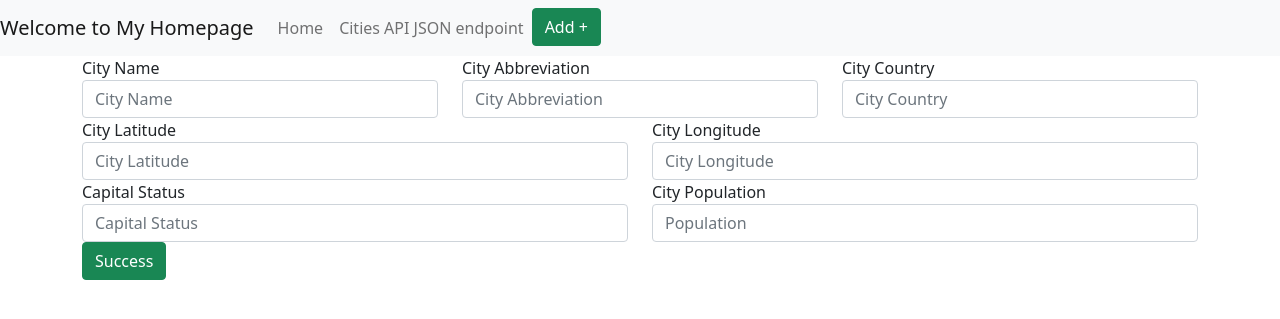
After one commit to lchave/IS601_PythonDockerFlaskMySQLPyCharm03, a Flask app: page /cities/new in a window 1280 px wide. The commit adds this page. Shown: the top 319 px of the page. Run offline with Flask 2, Linux system fonts and the light colour scheme.

Commit message:
Task: Added new html files and updated existing code.

```diff
--- a/app/app.py
+++ b/app/app.py
@@ -1,45 +1,120 @@
 from typing import List, Dict
-import mysql.connector
 import simplejson as json
-from flask import Flask, Response
+from flask import Flask, request, Response, redirect
 from flask import render_template
+from flaskext.mysql import MySQL
+from pymysql.cursors import DictCursor
 
 app = Flask(__name__)
+mysql = MySQL(cursorclass=DictCursor)
+
+app.config['MYSQL_DATABASE_HOST'] = 'db'
+app.config['MYSQL_DATABASE_USER'] = 'root'
+app.config['MYSQL_DATABASE_PASSWORD'] = 'root'
+app.config['MYSQL_DATABASE_PORT'] = 3306
+app.config['MYSQL_DATABASE_DB'] = 'citiesData'
+mysql.init_app(app)
 
 
-def cities_import() -> List[Dict]:
-    config = {
-        'user': 'root',
-        'password': 'root',
-        'host': 'db',
-        'port': '3306',
-        'database': 'citiesData'
-    }
-    connection = mysql.connector.connect(**config)
-    cursor = connection.cursor(dictionary=True)
-
+@app.route('/', methods=['GET'])
+def index():
+    user = {'username': 'Cities Project'}
+    cursor = mysql.get_db().cursor()
     cursor.execute('SELECT * FROM tblCitiesImport')
     result = cursor.fetchall()
-
-    cursor.close()
-    connection.close()
-
-    return result
+    return render_template('index.html', title='Home', user=user, cities=result)
 
 
-@app.route('/')
-def index():
-    user = {'username': 'Luis'}
-    cities_data = cities_import()
-    return render_template('index.html', title='Home', user=user, cities=cities_data)
+@app.route('/view/<int:city_id>', methods=['GET'])
+def record_view(city_id):
+    cursor = mysql.get_db().cursor()
+    cursor.execute('SELECT * FROM tblCitiesImport WHERE id=%s', city_id)
+    result = cursor.fetchall()
+    return render_template('view.html', title='View Form', city=result[0])
 
 
-@app.route('/api/cities')
-def cities() -> str:
-    js = json.dumps(cities_import())
-    resp = Response(js, status=200, mimetype='application/json')
+@app.route('/edit/<int:city_id>', methods=['GET'])
+def form_edit_get(city_id):
+    cursor = mysql.get_db().cursor()
+    cursor.execute('SELECT * FROM tblCitiesImport WHERE id=%s', city_id)
+    result = cursor.fetchall()
+    return render_template('edit.html', title='Edit Form', city=result[0])
+
+
+@app.route('/edit/<int:city_id>', methods=['POST'])
+def form_update_post(city_id):
+    cursor = mysql.get_db().cursor()
+    inputData = (request.form.get('fldName'), request.form.get('fldLat'), request.form.get('fldLong'),
+                 request.form.get('fldCountry'), request.form.get('fldAbbreviation'),
+                 request.form.get('fldCapitalStatus'), request.form.get('fldPopulation'), city_id)
+    sql_update_query = """UPDATE tblCitiesImport t SET t.fldName = %s, t.fldLat = %s, t.fldLong = %s, t.fldCountry =
+    %s, t.fldAbbreviation = %s, t.fldCapitalStatus = %s, t.fldPopulation = %s WHERE t.id = %s """
+    cursor.execute(sql_update_query, inputData)
+    mysql.get_db().commit()
+    return redirect("/", code=302)
+
+@app.route('/cities/new', methods=['GET'])
+def form_insert_get():
+    return render_template('new.html', title='New City Form')
+
+
+@app.route('/cities/new', methods=['POST'])
+def form_insert_post():
+    cursor = mysql.get_db().cursor()
+    inputData = (request.form.get('fldName'), request.form.get('fldLat'), request.form.get('fldLong'),
+                 request.form.get('fldCountry'), request.form.get('fldAbbreviation'),
+                 request.form.get('fldCapitalStatus'), request.form.get('fldPopulation'))
+    sql_insert_query = """INSERT INTO tblCitiesImport (fldName,fldLat,fldLong,fldCountry,fldAbbreviation,fldCapitalStatus,fldPopulation) VALUES (%s, %s,%s, %s,%s, %s,%s) """
+    cursor.execute(sql_insert_query, inputData)
+    mysql.get_db().commit()
+    return redirect("/", code=302)
+
+@app.route('/delete/<int:city_id>', methods=['POST'])
+def form_delete_post(city_id):
+    cursor = mysql.get_db().cursor()
+    sql_delete_query = """DELETE FROM tblCitiesImport WHERE id = %s """
+    cursor.execute(sql_delete_query, city_id)
+    mysql.get_db().commit()
+    return redirect("/", code=302)
+
+
+@app.route('/api/v1/cities', methods=['GET'])
+def api_browse() -> str:
+    cursor = mysql.get_db().cursor()
+    cursor.execute('SELECT * FROM tblCitiesImport')
+    result = cursor.fetchall()
+    json_result = json.dumps(result);
+    resp = Response(json_result, status=200, mimetype='application/json')
+    return resp
+
+
+@app.route('/api/v1/cities/<int:city_id>', methods=['GET'])
+def api_retrieve(city_id) -> str:
+    cursor = mysql.get_db().cursor()
+    cursor.execute('SELECT * FROM tblCitiesImport WHERE id=%s', city_id)
+    result = cursor.fetchall()
+    json_result = json.dumps(result);
+    resp = Response(json_result, status=200, mimetype='application/json')
+    return resp
+
+
+@app.route('/api/v1/cities/', methods=['POST'])
+def api_add() -> str:
+    resp = Response(status=201, mimetype='application/json')
+    return resp
+
+
+@app.route('/api/v1/cities/<int:city_id>', methods=['PUT'])
+def api_edit(city_id) -> str:
+    resp = Response(status=201, mimetype='application/json')
+    return resp
+
+
+@app.route('/api/cities/<int:city_id>', methods=['DELETE'])
+def api_delete(city_id) -> str:
+    resp = Response(status=210, mimetype='application/json')
     return resp
 
 
 if __name__ == '__main__':
-    app.run(host='0.0.0.0')
+    app.run(host='0.0.0.0', debug=True)
--- a/app/templates/index.html
+++ b/app/templates/index.html
@@ -15,7 +15,7 @@
     <tbody>
     {% for city in cities %}
     <tr>
-            <td>{{ city.fldName }}</td>
+        <td><a href="view/{{city.id}}">{{ city.fldName }}</a></td>
         <td>{{ city.fldLat }}</td>
         <td>{{ city.fldLong }}</td>
         <td>{{ city.fldCountry }}</td>
--- a/app/templates/layout.html
+++ b/app/templates/layout.html
@@ -4,7 +4,7 @@
         <!-- Bootstrap CSS -->
         <meta charset="utf-8">
         <meta name="viewport" content="width=device-width, initial-scale=1, shrink-to-fit=no">
-        <link rel="stylesheet" href="https://stackpath.bootstrapcdn.com/bootstrap/4.4.1/css/bootstrap.min.css" integrity="sha384-Vkoo8x4CGsO3+Hhxv8T/Q5PaXtkKtu6ug5TOeNV6gBiFeWPGFN9MuhOf23Q9Ifjh" crossorigin="anonymous">
+        <link href="https://cdn.jsdelivr.net/npm/bootstrap@5.0.0-beta3/dist/css/bootstrap.min.css" rel="stylesheet" integrity="sha384-eOJMYsd53ii+scO/bJGFsiCZc+5NDVN2yr8+0RDqr0Ql0h+rP48ckxlpbzKgwra6" crossorigin="anonymous">
 
         {% if user %}
         <title>Welcome to {{ user.username }}'s site</title>
@@ -14,9 +14,13 @@
     </head>
     <body>
         <nav class="navbar navbar-expand-lg navbar-light bg-light">
-            <a class="navbar-brand" href="#">{% if user %}{{ user.username }}'s Homepage{% else %}
-                <title>Welcome to My Homepage</title>
-            {% endif %}</a>
+            <a class="navbar-brand" href="/">
+                {% if user %}
+                    {{ user.username }}' Homepage
+                {% else %}
+                    Welcome to My Homepage
+                {% endif %}
+            </a>
 
             <button class="navbar-toggler" type="button" data-toggle="collapse" data-target="#navbarNavDropdown" aria-controls="navbarNavDropdown" aria-expanded="false" aria-label="Toggle navigation">
                 <span class="navbar-toggler-icon"></span>
@@ -24,16 +28,22 @@
             <div class="collapse navbar-collapse" id="navbarNavDropdown">
                 <ul class="navbar-nav">
                     <li class="nav-item active">
-                        <a class="nav-link" href="#">Home <span class="sr-only">(current)</span></a>
+                        <a class="nav-link" href="/"><span class="sr-only">Home</span></a>
                     </li>
                     <li class="nav-item active">
-                        <a class="nav-link" href="api/cities">Cities API JSON endpoint <span class="sr-only">(current)</span></a>
+                        <a class="nav-link" href="api/cities"><span class="sr-only">Cities API JSON endpoint</span></a>
+                    </li>
+                    <li class="nav-item active">
+                        <a class="btn btn-success pl-2 lr-2 ml-3" href="/cities/new"><span class="sr-only">Add +</span></a>
                     </li>
                 </ul>
             </div>
         </nav>
 
-        <main role="main" class="container">{% block content %}{% endblock %}</main>
+        <main role="main" class="container">
+            {% block content %}
+            {% endblock %}
+        </main>
 
         <div id="footer">
         <!-- Optional JavaScript -->
@@ -41,12 +51,12 @@
         <script src="https://code.jquery.com/jquery-3.4.1.slim.min.js"
                 integrity="sha384-J6qa4849blE2+poT4WnyKhv5vZF5SrPo0iEjwBvKU7imGFAV0wwj1yYfoRSJoZ+n"
                 crossorigin="anonymous"></script>
-        <script src="https://cdn.jsdelivr.net/npm/popper.js@1.16.0/dist/umd/popper.min.js"
-                integrity="sha384-Q6E9RHvbIyZFJoft+2mJbHaEWldlvI9IOYy5n3zV9zzTtmI3UksdQRVvoxMfooAo"
+        <script src="https://cdn.jsdelivr.net/npm/@popperjs/core@2.9.1/dist/umd/popper.min.js"
+                integrity="sha384-SR1sx49pcuLnqZUnnPwx6FCym0wLsk5JZuNx2bPPENzswTNFaQU1RDvt3wT4gWFG"
                 crossorigin="anonymous"></script>
-        <script src="https://stackpath.bootstrapcdn.com/bootstrap/4.4.1/js/bootstrap.min.js"
-                integrity="sha384-wfSDF2E50Y2D1uUdj0O3uMBJnjuUD4Ih7YwaYd1iqfktj0Uod8GCExl3Og8ifwB6"
+        <script src="https://cdn.jsdelivr.net/npm/bootstrap@5.0.0-beta3/dist/js/bootstrap.min.js"
+                integrity="sha384-j0CNLUeiqtyaRmlzUHCPZ+Gy5fQu0dQ6eZ/xAww941Ai1SxSY+0EQqNXNE6DZiVc"
                 crossorigin="anonymous"></script>
-            </div>
+        </div>
     </body>
 </html>
--- /dev/null
+++ b/app/templates/new.html
@@ -0,0 +1,46 @@
+{% extends "layout.html" %}
+{% block content %}
+<form action="/cities/new" method="POST">
+    <div class="row">
+        <div class="col">
+            <label for="fldName">City Name</label>
+            <input id="fldName" type="text" class="form-control" placeholder="City Name" name="fldName">
+        </div>
+        <div class="col">
+            <label for="fldAbbreviation">City Abbreviation</label>
+            <input id="fldAbbreviation" type="text" class="form-control" placeholder="City Abbreviation"
+                   name="fldAbbreviation">
+        </div>
+        <div class="col">
+            <label for="fldCountry">City Country</label>
+            <input id="fldCountry" type="text" class="form-control" placeholder="City Country" name="fldCountry">
+        </div>
+    </div>
+
+    <div class="row">
+        <div class="col">
+            <label for="fldLat">City Latitude</label>
+            <input id="fldLat" type="text" class="form-control" placeholder="City Latitude" name="fldLat">
+        </div>
+        <div class="col">
+            <label for="fldlong">City Longitude</label>
+            <input id="fldlong" type="text" class="form-control" placeholder="City Longitude" name="fldLong">
+        </div>
+    </div>
+    <div class="row">
+        <div class="col">
+            <label for="fldCapitalStatus">Capital Status</label>
+
+            <input id="fldCapitalStatus" type="text" class="form-control" placeholder="Capital Status "
+                   name="fldCapitalStatus">
+        </div>
+        <div class="col">
+            <label for="fldPopulation">City Population</label>
+            <input id="fldPopulation" type="text" class="form-control" placeholder="Population" name="fldPopulation">
+        </div>
+    </div>
+    <button type="submit" class="btn btn-success">Success</button>
+
+</form>
+
+{% endblock %}
--- a/docker-compose.yml
+++ b/docker-compose.yml
@@ -2,15 +2,17 @@ version: "2"
 services:
   app:
     build: ./app
-    container_name: "Flask_App02"
+    container_name: "Flask_App03"
     links:
+      - db
+    depends_on:
       - db
     ports:
       - "5000:5000"
 
   db:
     image: mysql:5.7
-    container_name: "MySQL_Database02"
+    container_name: "MySQL_Database03"
     ports:
       - "32000:3306"
     environment:
```
Also changed, not shown: app/templates/edit.html (added, +45 -0 lines), app/templates/view.html (added, +21 -0 lines), 1 other file. Lines whose indentation alone changed are shown as unchanged.
